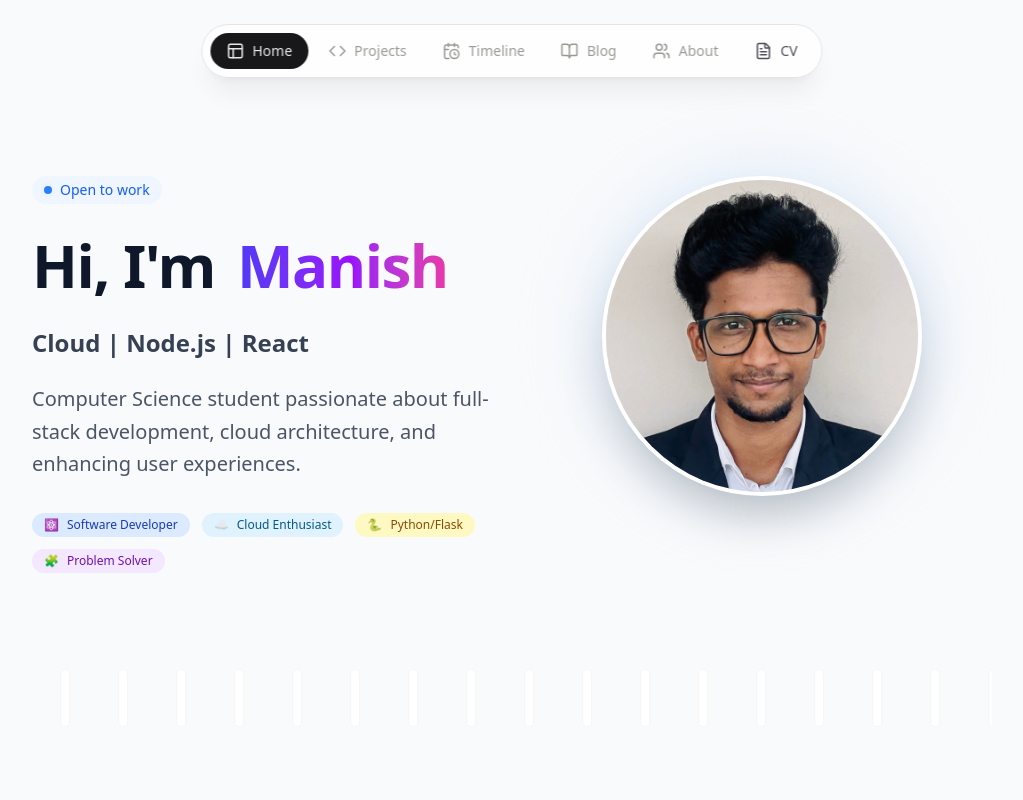
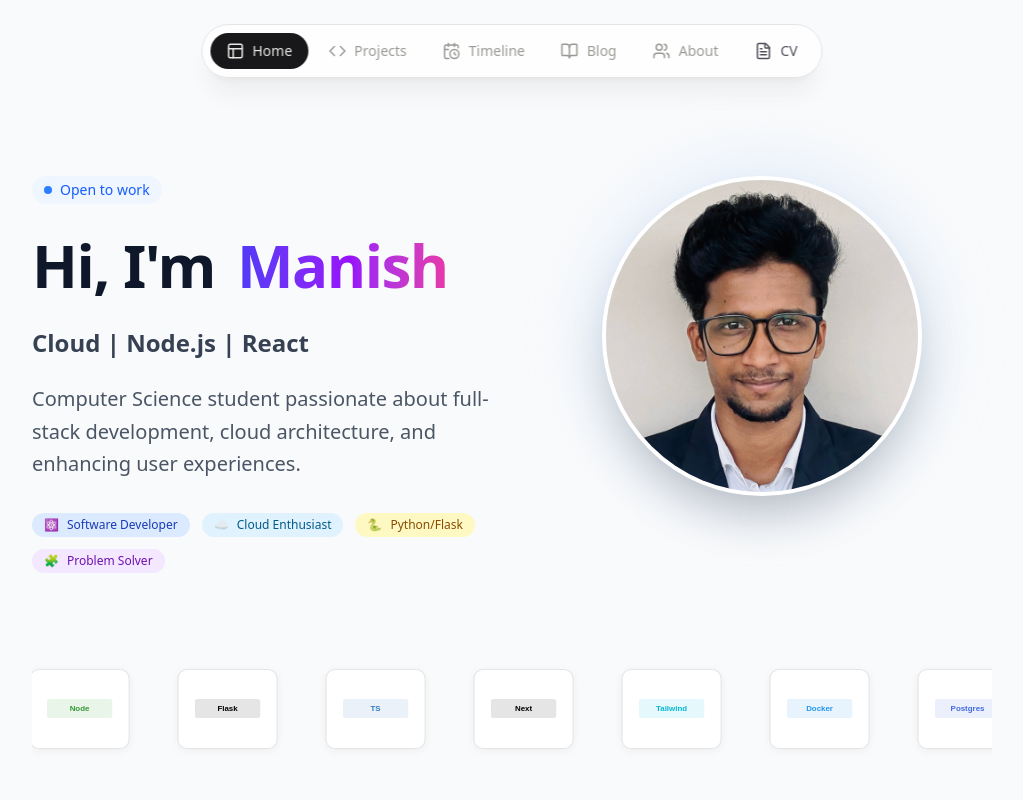
Before and after one commit to Manish881-hub/my-portfolio, a Next.js app: page /portfolio in a window 1280 px wide. Shown: the top 800 px of the page, without its empty margins (128-1151 px from the left). Built offline with nearby package versions, Linux system fonts and the light colour scheme.

Commit message:
feat: add LogoLoop component and its styles for an animated scrolling logo display

```diff
--- a/src/components/LogoLoop.css
+++ b/src/components/LogoLoop.css
@@ -1,17 +1,14 @@
-/* LogoLoop.css - replace content */
+/* LogoLoop.css */
 .logo-loop-container {
     display: flex;
     overflow: hidden;
     user-select: none;
     width: 100%;
     padding: 2rem 0;
-    /* mask-image: linear-gradient(to right, transparent, black 10%, black 90%, transparent); */
-    /* -webkit-mask-image: linear-gradient(to right, transparent, black 10%, black 90%, transparent); */
     position: relative;
     z-index: 20;
-    /* Ensure it stays on top */
-    /* border: 2px dashed red; */
-    /* DEBUG: Check if container exists */
+
+    /* DEBUG - Remove after confirming it works */
 }
 
 .logo-loop-track {
@@ -19,18 +16,13 @@
     gap: 3rem;
     width: max-content;
     align-items: center;
+    min-height: 50px;
 
-    /* DEBUG: See track size */
-    min-width: 100%;
-    /* Ensure it has width */
-    min-height: 50px;
-    /* Ensure it has height */
-    /* Force hardware acceleration and initial state */
-    transform: translate3d(0, 0, 0);
-    will-change: transform;
-    animation: logo-scroll-loop 30s linear infinite;
+    /* Ensure track is visible */
+
+    /* Animation */
+    animation: logo-scroll 30s linear infinite;
     animation-play-state: running;
-    /* Force running */
 }
 
 .logo-loop-track:hover {
@@ -42,43 +34,40 @@
     align-items: center;
     justify-content: center;
     white-space: nowrap;
-    transition: transform .18s ease, box-shadow .18s ease;
-    padding: 0.25rem;
+    transition: transform 0.18s ease, box-shadow 0.18s ease;
+    padding: 1rem;
     border-radius: 0.6rem;
-    background: var(--surface, #fff);
-    border: 1px solid rgba(0, 0, 0, 0.04);
+    background: white;
+    border: 1px solid rgba(0, 0, 0, 0.1);
+    box-shadow: 0 2px 8px rgba(0, 0, 0, 0.05);
+    min-width: 100px;
+    height: 80px;
 }
 
-/* Inline SVG container - ensure svg scales */
-.logo-inline-svg svg,
 .logo-item img {
-    display: inline-block !important;
-    vertical-align: middle;
     height: 48px !important;
     width: auto !important;
     max-width: 100%;
     object-fit: contain;
-    filter: none !important;
-    mix-blend-mode: normal !important;
-    opacity: 1 !important;
+    display: block;
 }
 
-/* if fallback text is shown */
 .logo-text-fallback {
-    font-size: 13px;
-    color: var(--color-muted-foreground, #6b7280);
-    padding: 6px 8px;
+    font-size: 14px;
+    font-weight: 600;
+    color: #4b5563;
+    padding: 6px 12px;
     border-radius: 6px;
     background: rgba(0, 0, 0, 0.03);
 }
 
-/* hover */
 .logo-item:hover {
     transform: translateY(-4px);
     box-shadow: 0 8px 30px rgba(2, 6, 23, 0.12);
 }
 
-@keyframes logo-scroll-loop {
+/* Animation */
+@keyframes logo-scroll {
     0% {
         transform: translateX(0);
     }
@@ -88,18 +77,13 @@
     }
 }
 
-/* reduced motion - optional: uncomment if you want to respect OS settings but for now force enable */
-/*
-@media (prefers-reduced-motion: reduce) {
-    .logo-loop-track {
-        animation: none !important;
-        transform: none !important;
-    }
+/* Dark mode */
+.dark .logo-item {
+    background: #1f2937;
+    border-color: rgba(255, 255, 255, 0.1);
 }
-*/
 
-/* dark tweaks */
-.dark .logo-item {
-    background: var(--surface, #071026);
-    border-color: rgba(255, 255, 255, 0.04);
+.dark .logo-text-fallback {
+    color: #d1d5db;
+    background: rgba(255, 255, 255, 0.05);
 }
--- a/src/components/LogoLoop.tsx
+++ b/src/components/LogoLoop.tsx
@@ -1,3 +1,4 @@
+// LogoLoop.tsx
 import React from 'react';
 import './LogoLoop.css';
 
@@ -13,6 +14,9 @@ interface LogoLoopProps {
 }
 
 const LogoLoop: React.FC<LogoLoopProps> = ({ items, direction = 'left', speed = 'normal' }) => {
+    // Debug: Check if items are passed
+    console.log('LogoLoop items:', items);
+
     const duplicatedItems = [...items, ...items, ...items];
 
     const getSpeed = () => {
@@ -25,6 +29,9 @@ const LogoLoop: React.FC<LogoLoopProps> = ({ items, direction = 'left', speed =
 
     return (
         <div className="logo-loop-container w-full py-8">
+            {/* Debug element - REMOVE AFTER TESTING */}
+
+
             <div
                 className="logo-loop-track"
                 style={{
@@ -34,11 +41,27 @@ const LogoLoop: React.FC<LogoLoopProps> = ({ items, direction = 'left', speed =
             >
                 {duplicatedItems.map((item, idx) => (
                     <div key={`${item.alt}-${idx}`} className="logo-item px-4">
-                        <img
-                            src={item.src}
-                            alt={item.alt}
-                            className="h-12 w-auto hover:scale-105 transition-transform duration-300"
-                        />
+                        {item.src ? (
+                            <img
+                                src={item.src}
+                                alt={item.alt}
+                                className="h-12 w-auto hover:scale-105 transition-transform duration-300"
+                                onError={(e) => {
+                                    console.error(`Failed to load image: ${item.src}`);
+                                    // Fallback to text
+                                    e.currentTarget.style.display = 'none';
+                                    const parent = e.currentTarget.parentElement;
+                                    if (parent) {
+                                        const fallback = document.createElement('div');
+                                        fallback.className = 'logo-text-fallback';
+                                        fallback.textContent = item.alt;
+                                        parent.appendChild(fallback);
+                                    }
+                                }}
+                            />
+                        ) : (
+                            <div className="logo-text-fallback">{item.alt}</div>
+                        )}
                     </div>
                 ))}
             </div>
```
